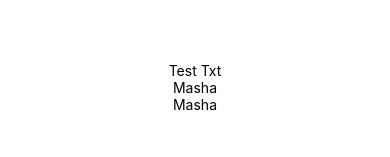
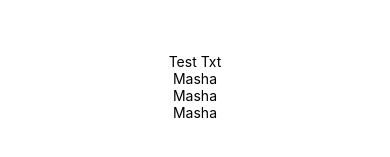
Before and after one commit to Vlacwarq/AwesomeProject, a React Native app: screen / in a window 390 px wide. Shown: the part 335-492 px from the top of the page. Built offline with nearby package versions, Linux system fonts and the light colour scheme.

Commit message:
master m

```diff
--- a/App.js
+++ b/App.js
@@ -5,6 +5,7 @@ export default function App() {
   return (
     <View style={styles.container}>
       <Text>Test Txt</Text>
+      <Text>Masha</Text>
       <Text>Masha</Text>
       <Text>Masha</Text>
       <StatusBar style="auto" />
```
